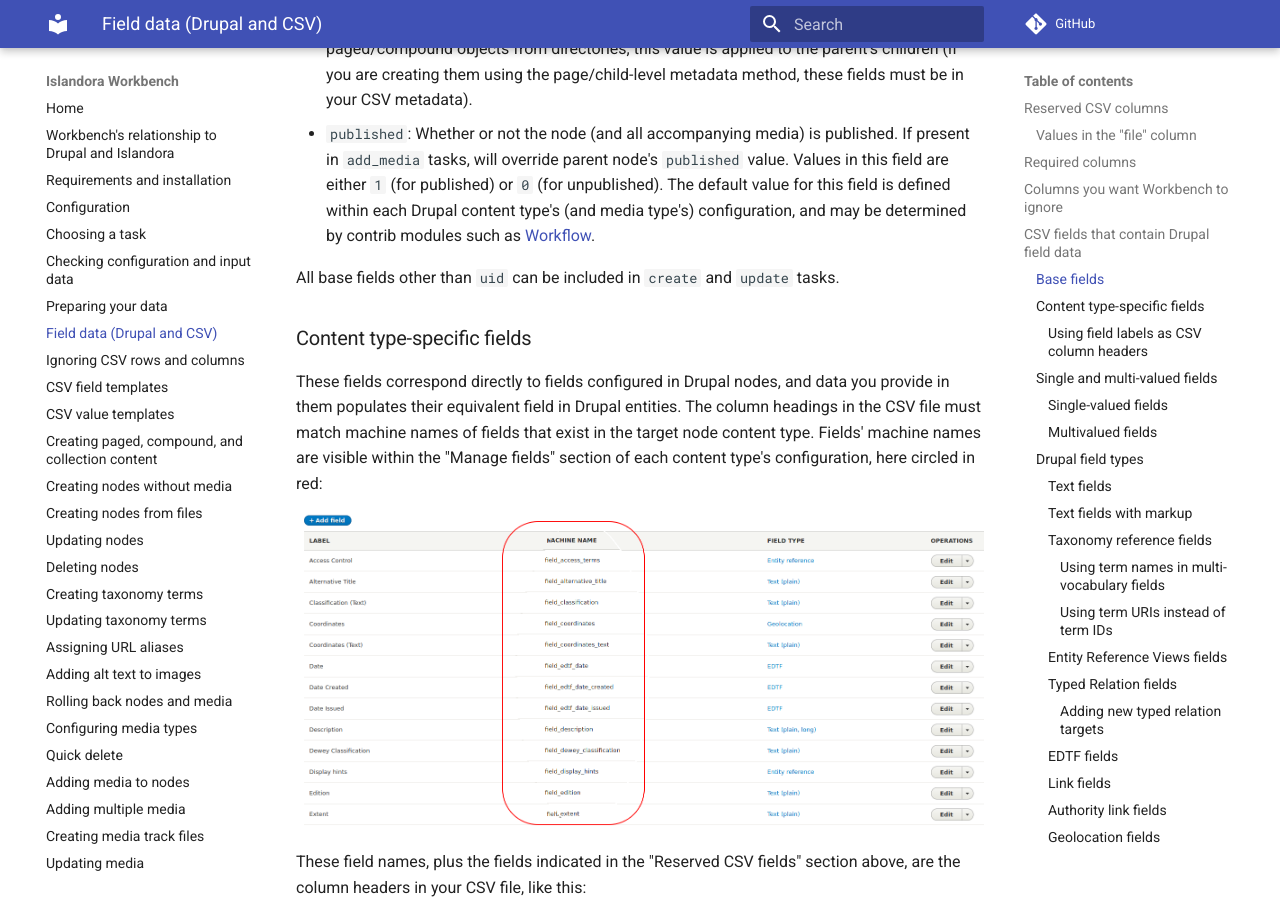
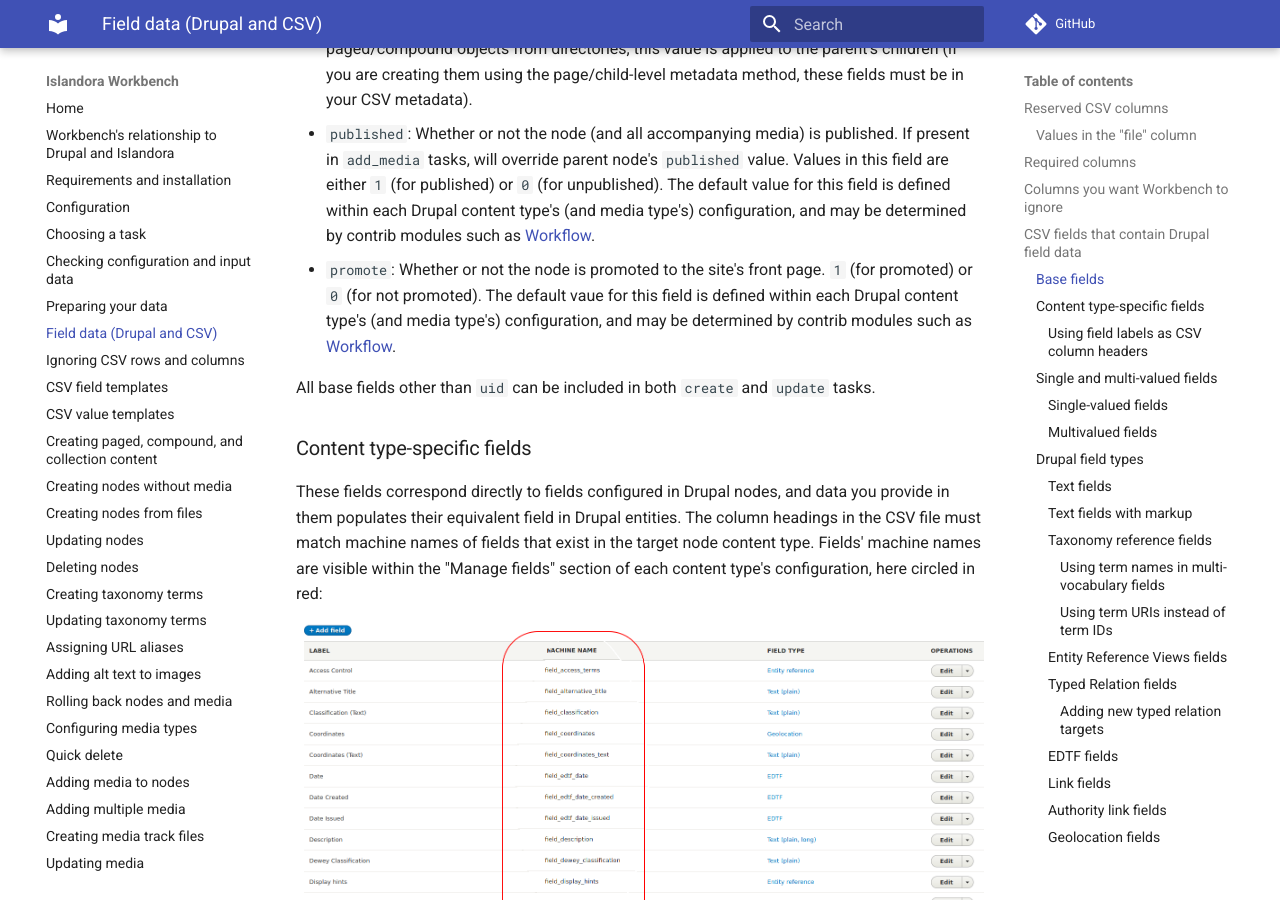
Before and after one commit to mjordan/islandora_workbench_docs, an MkDocs documentation site: the page built from docs/fields.md, in a window 1280 px wide and 900 px high, scrolled down 4479 px. Built offline with MkDocs 1.6.1 and Material for MkDocs 9.7.7, drawn with Linux system fonts in a browser that asks for light colours; comment, search, counter and statistics services are not loaded.

Commit message:
Added 'promote' to the base fields docs.

```diff
--- a/docs/fields.md
+++ b/docs/fields.md
@@ -84,8 +84,9 @@ Base fields are basic node properties, shared by all content types. The base fie
 * `uid`: The Drupal user ID to assign to the node and media created with the node. Optional. Only available in `create` tasks. If you are creating paged/compound objects from directories, this value is applied to the parent's children (if you are creating them using the page/child-level metadata method, these fields must be in your CSV metadata).
 * `created`: The timestamp to use in the node's "created" attribute and in the "created" attribute of the media created with the node. Optional, but if present, it must be in format 2020-11-15T23:49:22+00:00 (the +00:00 is the difference to Greenwich time/GMT). If you are creating paged/compound objects from directories, this value is applied to the parent's children (if you are creating them using the page/child-level metadata method, these fields must be in your CSV metadata).
 * `published`: Whether or not the node (and all accompanying media) is published. If present in `add_media` tasks, will override parent node's `published` value. Values in this field are either `1` (for published) or `0` (for unpublished). The default value for this field is defined within each Drupal content type's (and media type's) configuration, and may be determined by contrib modules such as [Workflow](https://www.drupal.org/project/workflow).
+* `promote`: Whether or not the node is promoted to the site's front page. `1` (for promoted) or `0` (for not promoted). The default vaue for this field is defined within each Drupal content type's (and media type's) configuration, and may be determined by contrib modules such as [Workflow](https://www.drupal.org/project/workflow).
 
-All base fields other than `uid` can be included in `create` and `update` tasks.
+All base fields other than `uid` can be included in both `create` and `update` tasks.
 
 ### Content type-specific fields
 
```
Also changed, not shown: docs/changelog.md (+2 -0 lines).
